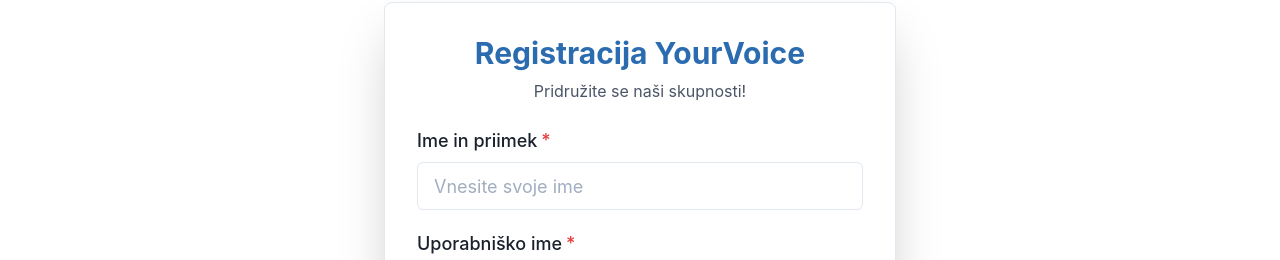
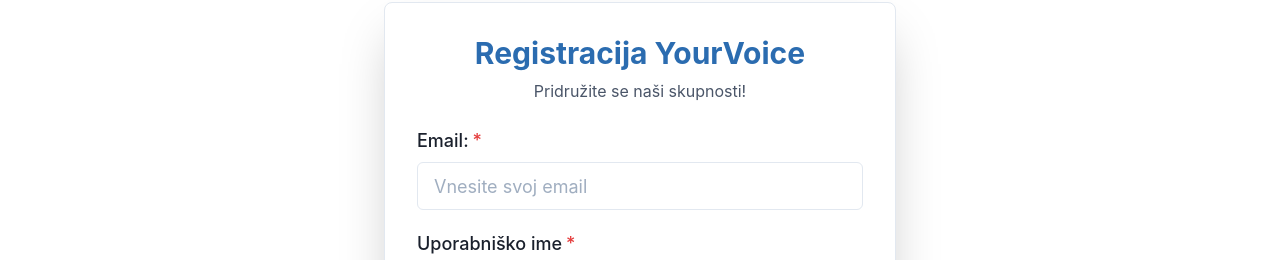
Before and after one commit to zakternik/YourVoice, a React (Create React App) app in the folder frontend/: page /register in a window 1280 px wide. Shown: the part 119-379 px from the top of the page. Built offline with nearby package versions, Linux system fonts and the light colour scheme.

Commit message:
Fixed API connection error in register page

```diff
--- a/frontend/src/pages/Register.tsx
+++ b/frontend/src/pages/Register.tsx
@@ -18,7 +18,7 @@
 const Register: React.FC = () => {
   const [username, setUsername] = useState<string>('');
   const [password, setPassword] = useState<string>('');
-  const [name, setName] = useState<string>('');
+  const [email, setEmail] = useState<string>('');
   const [error, setError] = useState<string>('');
   const [showPassword, setShowPassword] = useState<boolean>(false); // Stan za prikaz gesla
 
@@ -29,10 +29,10 @@
     e.preventDefault();
 
     try {
-      const res = await fetch('http://localhost:3001/users/register', {
+      const res = await fetch('http://localhost:3000/user', {
         method: 'POST',
         headers: { 'Content-Type': 'application/json' },
-        body: JSON.stringify({ username, password, name }),
+        body: JSON.stringify({ username, password, email }),
       });
 
       if (!res.ok) {
@@ -41,12 +41,12 @@
 
       const data = await res.json();
 
-      if (data && data.id) {
+      if (data && data._id) {
         userContext.setUserContext(data); // Setting user context with the new user data
 
         toast({
           title: 'Registracija uspešna!',
-          description: `Dobrodošli, ${name}!`,
+          description: `Dobrodošli, ${username}!`,
           status: 'success',
           duration: 3000,
           isClosable: true,
@@ -82,13 +82,13 @@
 
       <form onSubmit={handleRegister}>
         <Stack spacing={5}>
-          <FormControl id="name" isRequired>
-            <FormLabel fontSize="lg">Ime in priimek</FormLabel>
+          <FormControl id="email" isRequired>
+            <FormLabel fontSize="lg">Email:</FormLabel>
             <Input
               type="text"
-              placeholder="Vnesite svoje ime"
-              value={name}
-              onChange={(e) => setName(e.target.value)}
+              placeholder="Vnesite svoj email"
+              value={email}
+              onChange={(e) => setEmail(e.target.value)}
               size="lg"
             />
           </FormControl>
```
